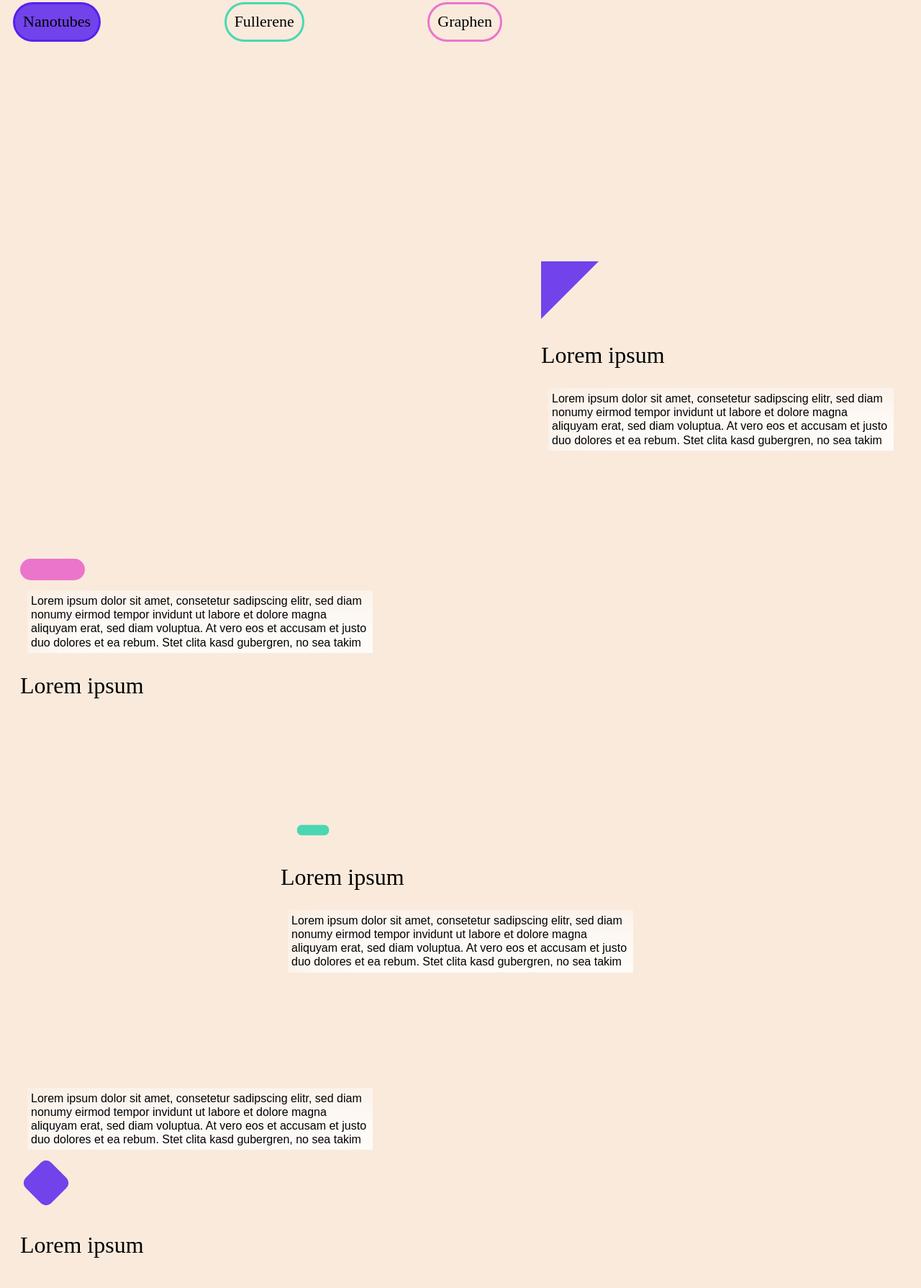
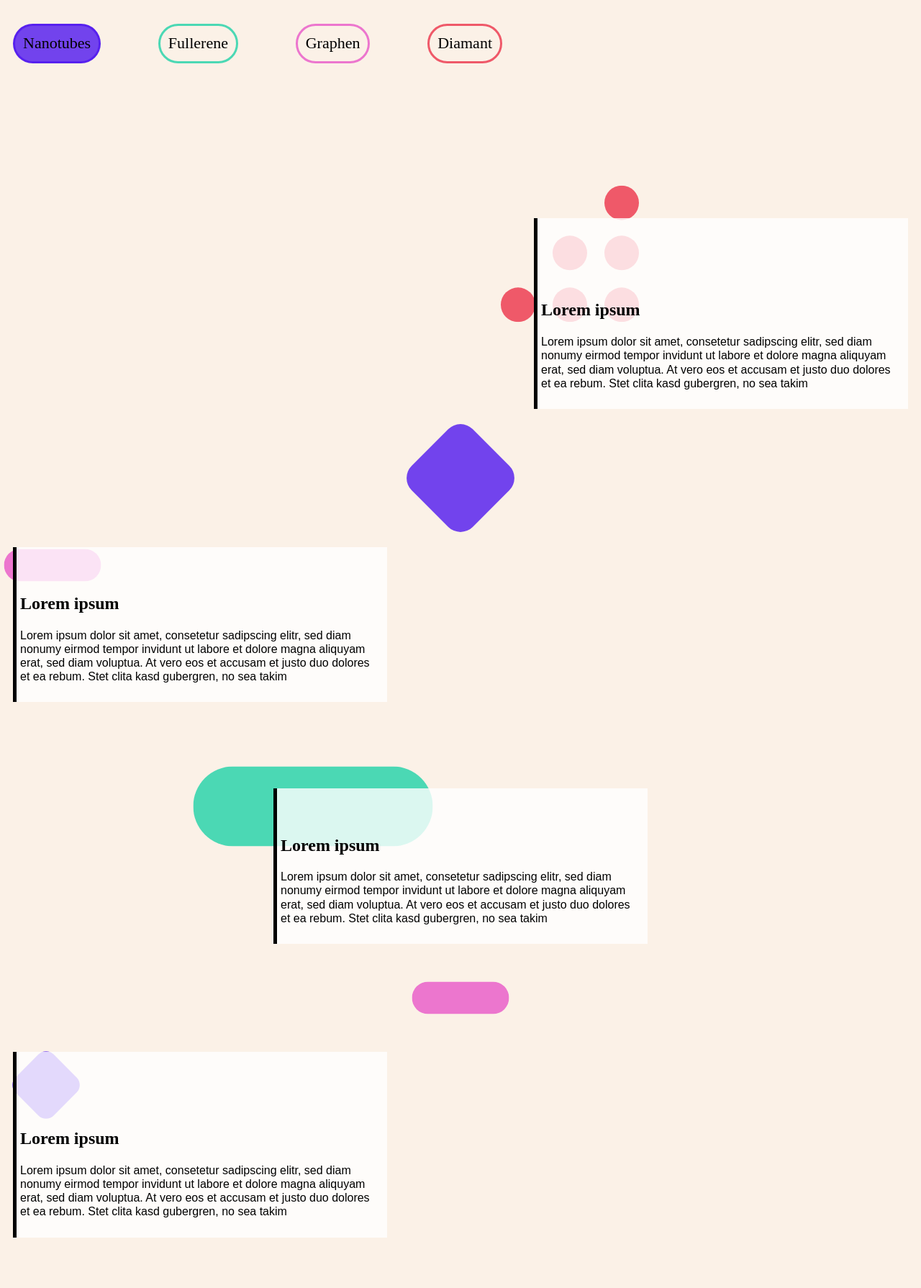
Before and after one commit to Univream/Univream.github.io, a website: page index.html in a window 1280 px wide. Shown: the part 577-2366 px from the top of the page at 72% size. Drawn offline with nearby package versions, Linux system fonts and the light colour scheme.

Commit message:
add navbar

```diff
--- a/index.html
+++ b/index.html
@@ -10,57 +10,84 @@
             <nav class="nav">
                 <h1 class="nav__title nav__title--main" data-rellax-speed="8">KOHLEN-<br>STOFF</h1>
                 <div class="nav__bar">
-                    <ul class="list list--horizontal">
-                        <li class="list__item list__item--primary list__item--primary--filled">Nanotubes</li>
-                        <li class="list__item list__item--secondary">Fullerene</li>
-                        <li class="list__item list__item--teriary">Graphen</li>
+                    <ul id="navlist" class="list list--horizontal">
+                        <li  class="list__item list__item--primary list__item--primary--filled">Nanotubes</li>
+                        <li  class="list__item list__item--secondary">Fullerene</li>
+                        <li  class="list__item list__item--teriary">Graphen</li>
+                        <li  class="list__item list__item--quaternary">Diamant</li>
                     </ul>
-
-                </ul>
+                </div>
             </nav>
         </header>
 
         <main class="main">
             <article class="article article--flex-end">
-                <svg width="80" height="80" viewBox="0 0 80 80" class="particle particle--primary particle--md" xmlns="http://www.w3.org/2000/svg">
-                    <path d="M80 0H0V80L80 0Z" />
+                <svg width="80" height="79" viewBox="0 0 80 79" class="particle particle--quaternary particle--lg"  xmlns="http://www.w3.org/2000/svg">
+                    <rect y="59" width="20" height="20" rx="10" />
+                    <rect x="30" y="59" width="20" height="20" rx="10" />
+                    <rect x="60" y="59" width="20" height="20" rx="10" />
+                    <rect x="60" y="29" width="20" height="20" rx="10" />
+                    <rect x="30" y="29" width="20" height="20" rx="10" />
+                    <rect x="60" width="20" height="20" rx="10"/>
                 </svg>
+                <div class="article__body">
                     <h2 class="article__title">Lorem ipsum</h2>
-                <p class="article__body">
+                    <p class="article__text">
                         Lorem ipsum dolor sit amet, consetetur sadipscing elitr, sed diam nonumy eirmod tempor invidunt ut labore et dolore magna aliquyam erat, sed diam voluptua. At vero eos et accusam et justo duo dolores et ea rebum. Stet clita kasd gubergren, no sea takim
                     </p>
+                </div>
+                <div class="article__backmesh"></div>
             </article>
+
+            <svg width="72" height="72" viewBox="0 0 72 72" class="particle particle--primary particle--lg article--center"  xmlns="http://www.w3.org/2000/svg">
+                <rect x="0.644653" y="36" width="50" height="50" rx="10" transform="rotate(-45 0.644653 36)" />
+            </svg>
 
             <article class="article article--baseline" >
                 <svg width="90" height="30" viewBox="0 0 90 30" class="particle particle--teriary particle--md" xmlns="http://www.w3.org/2000/svg">
                     <rect width="90" height="30" rx="15" />
                 </svg>
-                <p class="article__body">
+                <div class="article__body">
+                    <h2 class="article__title">Lorem ipsum</h2>
+                    <p class="article__text">
                         Lorem ipsum dolor sit amet, consetetur sadipscing elitr, sed diam nonumy eirmod tempor invidunt ut labore et dolore magna aliquyam erat, sed diam voluptua. At vero eos et accusam et justo duo dolores et ea rebum. Stet clita kasd gubergren, no sea takim
                     </p>
-                <h2 class="article__title">Lorem ipsum</h2>
+                </div>
+                <div class="article__backmesh"></div>
             </article>
 
             <article class="article article--center">
-                <svg width="90" height="30" viewBox="0 0 90 30" class="particle particle--secondary particle--sm" xmlns="http://www.w3.org/2000/svg">
+                <svg width="90" height="30" viewBox="0 0 90 30" class="particle particle--secondary particle--xl" xmlns="http://www.w3.org/2000/svg">
                     <rect width="90" height="30" rx="15" />
                 </svg>
+                <div class="article__body">
                     <h2 class="article__title">Lorem ipsum</h2>
-                <p class="article__body">
+                    <p class="article__text">
                         Lorem ipsum dolor sit amet, consetetur sadipscing elitr, sed diam nonumy eirmod tempor invidunt ut labore et dolore magna aliquyam erat, sed diam voluptua. At vero eos et accusam et justo duo dolores et ea rebum. Stet clita kasd gubergren, no sea takim
                     </p>
+                </div>
+                <div class="article__backmesh"></div>
+            </article>
+
+            <svg width="90" height="30" viewBox="0 0 90 30" class="particle particle--teriary particle--md article--center" xmlns="http://www.w3.org/2000/svg">
+                <rect width="90" height="30" rx="15" />
+            </svg>
+
+            <article class="article article--baseline">
+                <svg width="72" height="72" viewBox="0 0 72 72" class="particle particle--primary particle--md"  xmlns="http://www.w3.org/2000/svg">
+                    <rect x="0.644653" y="36" width="50" height="50" rx="10" transform="rotate(-45 0.644653 36)" />
+                </svg>
+                <div class="article__body">
+                    <h2 class="article__title">Lorem ipsum</h2>
+                    <p class="article__text">
+                        Lorem ipsum dolor sit amet, consetetur sadipscing elitr, sed diam nonumy eirmod tempor invidunt ut labore et dolore magna aliquyam erat, sed diam voluptua. At vero eos et accusam et justo duo dolores et ea rebum. Stet clita kasd gubergren, no sea takim
+                    </p>
+                </div>
+                <div class="article__backmesh"></div>
             </article>
 
 
-            <article class="article article--baseline">
-                <p class="article__body">
-                    Lorem ipsum dolor sit amet, consetetur sadipscing elitr, sed diam nonumy eirmod tempor invidunt ut labore et dolore magna aliquyam erat, sed diam voluptua. At vero eos et accusam et justo duo dolores et ea rebum. Stet clita kasd gubergren, no sea takim
-                </p>
-                <svg width="72" height="72" viewBox="0 0 72 72" class="particle particle--primary particle--md"  xmlns="http://www.w3.org/2000/svg">
-                    <rect x="0.644653" y="36" width="50" height="50" rx="10" transform="rotate(-45 0.644653 36)" />
-                </svg>
-                <h2 class="article__title">Lorem ipsum</h2>
-            </article>
+
         </main>
 
         <script src="https://ajax.googleapis.com/ajax/libs/jquery/3.4.1/jquery.min.js"></script>
--- a/js/app.js
+++ b/js/app.js
@@ -1,8 +1,67 @@
 $(function () {
+    $.fn.classList = function() {
+        return this.className.split(/\s+/);
+    };
+
     var rellax = new Rellax('.nav__title', {
         center: false,
         wrapper: null,
         vertical: true,
-      });
+    });
 
+    var articleParallax = new Rellax('.article__body', {
+        speed: 1
+    });
+
+    var meshParallax = new Rellax('.article__backmesh', {
+        speed: 0.8
+    });
+
+    function Navlist(elementSelector) {
+        this.items = $(elementSelector).children();
+
+        this.getActiveItem = function () {
+            return this.items.filter(function (i, item) {
+                function classMatch(className) {
+                    return className.match(/^list__item--\w+--filled$/);
+                }
+                return item.className.split(/\s+/).filter(classMatch).length > 0;
+            })[0];
+        }.bind(this);
+
+        this.navHandler = function (evt) {
+            var Item = $(evt.target)[0];
+            if(this.getActiveItem() !== Item) {
+                let text = Item.innerText;
+                let classList = Item.className.split(/\s+/);
+                var activeItem = this.getActiveItem();
+
+                $(activeItem).removeClass(function (i, className) {
+                    let classToRemove = "";
+                    let classList = className.split(/\s+/);
+                    classList.forEach(function (name) {
+                        if(name.match(/^list__item--\w+--filled$/))
+                            classToRemove = name;
+                    });
+                    return classToRemove;
+                });
+                function colorClass(classList) {
+                    classList.forEach(function (className) {
+                        if(className.match(/^list__item--\w+$/)) {
+                            let colorClasses = className.match(/^list__item--\w+$/);
+                            $(Item).addClass(`${colorClasses[0]}--filled`);
+                        }
+                    });
+                }
+                colorClass(classList);
+
+            }
+        }.bind(this);
+
+        [].forEach.call(this.items, function (item) {
+            $(item).on("click", this.navHandler);
+        }.bind(this));
+    }
+
+    var navList = new Navlist("#navlist")
 });
--- a/scss/base/_variables.scss
+++ b/scss/base/_variables.scss
@@ -3,12 +3,13 @@
 ***************************************************/
 
 
-$bg-color               :       rgba(245, 220, 197, 0.6);
+$bg-color               :       rgba(245, 220, 197, 0.4);
 
 $colors                 :       (
                                     "primary"   :       rgba(80, 24, 239, 0.8),
                                     "secondary" :       rgba(32, 211, 168, 0.8),
-                                    "teriary"   :       rgba(233, 88, 201, 0.8)
+                                    "teriary"   :       rgba(233, 88, 201, 0.8),
+                                    "quaternary":       rgba(237, 52, 74, 0.8)
                                 );
 
 
@@ -62,8 +63,8 @@ $brk                    :       (
 
 
 $particle-sizes         :       (
-                                    "sm"     :   0.5,
-                                    "md"     :     1,
-                                    "lg"     :     2,
-                                    "xl"     :     3
+                                    "sm"     :   0.8,
+                                    "md"     :   1.5,
+                                    "lg"     :   2.4,
+                                    "xl"     :   3.7
                                 );
--- a/scss/compontents/_article.scss
+++ b/scss/compontents/_article.scss
@@ -11,18 +11,38 @@
     position: relative;
 
     @include e(body) {
-        background: url("../../img/backgroundMesh.svg");
-        background-size: auto;
-        padding: px-to-em(5px);
-        font-weight: map-get($font-weights, "regular");
-        margin: px-to-em(10px);
+        position: relative;
+
+        @include e(title) {
+            position: relative;
+            font-size: map-get($font-sizes, "lg");
+            position: relative;
+            font-weight: map-get($font-weights, "light");
+        }
+
+        @include e(text) {
+            padding: px-to-em(5px);
+            font-weight: map-get($font-weights, "regular");
+            margin: px-to-em(10px);
+        }
+
+        @include e(callout) {
+        }
     }
 
-    @include e(title) {
-        font-size: map-get($font-sizes, "lg");
-        position: relative;
-        font-weight: map-get($font-weights, "light");
+
+    @include e(backmesh) {
+        z-index: -2;
+        position: absolute;
+        top: 0;
+        bottom: 0;
+        left: 0;
+        right: 0;
+        background: rgba(255, 255, 255, 0.8);
+        border-left: 5px solid $primary--font-color;
     }
+
+
 
     @each $align in $alignments {
         @include m($align) {
@@ -30,9 +50,7 @@
         }
     }
 
-    @include m(callout) {
 
-    }
     // TODO: add underlay
     // TODO: add title
 }
--- a/scss/compontents/_list.scss
+++ b/scss/compontents/_list.scss
@@ -14,7 +14,7 @@
     @include m(horizontal) {
         flex-direction: row;
         width: 100%;
-        min-width: 470px;
+        min-width: 590px;
         max-width: 680px;
     }
 
--- a/scss/compontents/_particle.scss
+++ b/scss/compontents/_particle.scss
@@ -4,7 +4,7 @@
 
 .particle {
     position: relative;
-    z-index: -1;
+    z-index: -10;
 
     @each $name, $size in $particle-sizes {
         @include m($name) {
--- a/scss/layout/_nav.scss
+++ b/scss/layout/_nav.scss
@@ -4,7 +4,7 @@
 
 
 .nav {
-    margin: 40vh 0;
+    margin: px-to-em(350) 0 px-to-em(250);
 
     @include e(title) {
         user-select: none;
```
Also changed, not shown: css/application.css, 1 other file. Lines whose indentation alone changed are shown as unchanged.
